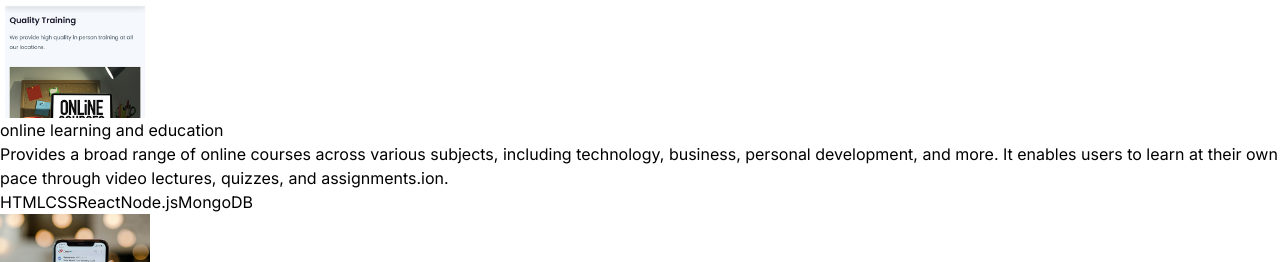
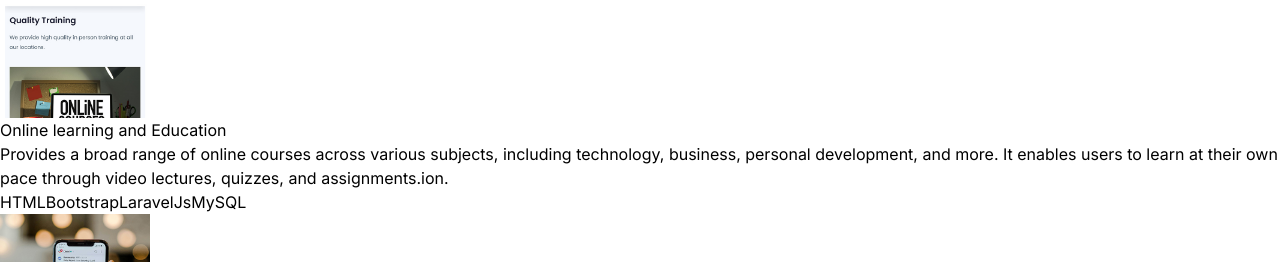
Before and after one commit to Williamsasante/react_portfolio, a React (Vite) app: page / in a window 1280 px wide. Shown: the part 2449-2711 px from the top of the page. Built offline with nearby package versions, Linux system fonts and the light colour scheme.

Commit message:
projects update

```diff
--- a/src/components/Projects.jsx
+++ b/src/components/Projects.jsx
@@ -37,6 +37,7 @@ const projects = () => {
 
                         <h6 className="mb-2 font-semibold">{project.title}</h6>
                         <p className="mb-4 text-neutral-400">{project.description}</p>
+
                         {project.technologies.map((tech,index)=>(
                             <span key={index}
                             className="mr-2 rounded bg-neutral-900 px-2 py-1 text-sm font-medium text-purple-900 ">
--- a/src/constants/index.js
+++ b/src/constants/index.js
@@ -44,11 +44,12 @@ export const EXPERIENCES = [
 
 export const PROJECTS = [
   {
-    title: "online learning and education",
+    title: "Online learning and Education",
     image: project1,
     description:
       "Provides a broad range of online courses across various subjects, including technology, business, personal development, and more. It enables users to learn at their own pace through video lectures, quizzes, and assignments.ion.",
-    technologies: ["HTML", "CSS", "React", "Node.js", "MongoDB"],
+    technologies: ["HTML", "Bootstrap", "Laravel", "Js", "MySQL"],
+
   },
   {
     title: "Task Management App",
```
